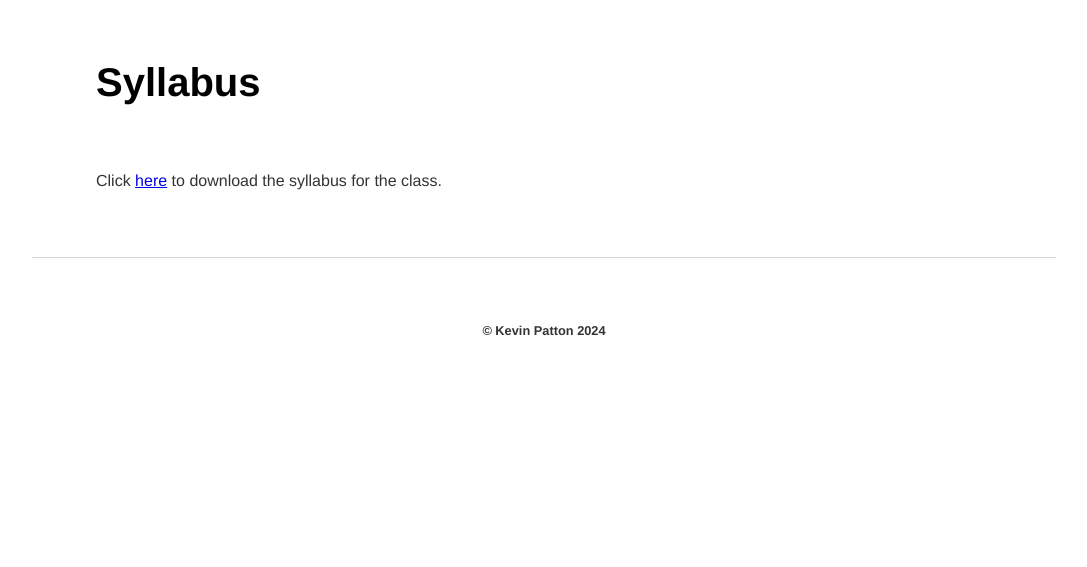
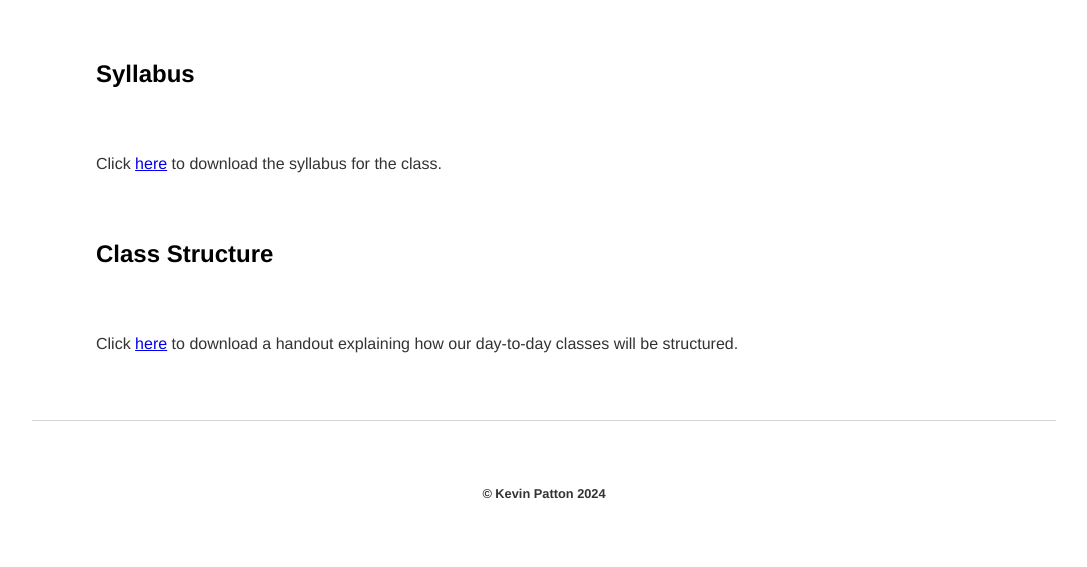
Before and after one commit to kevinjpatton/kevinjpatton.github.io, a Jekyll site: the page built from teaching/phil_2030/syllabus/index.html, in a window 1280 px wide. Shown: the part 348-915 px from the top of the page, without its empty margins (96-1183 px from the left). Built offline with Jekyll 4.4.1, drawn with Linux system fonts in a browser that asks for light colours; Markdown is read by kramdown in place of the engine named in the settings.

Commit message:
Update index.html

```diff
--- a/teaching/phil_2030/syllabus/index.html
+++ b/teaching/phil_2030/syllabus/index.html
@@ -2,5 +2,7 @@
 layout: 2030
 title: PHIL2030 - Syllabus
 ---
-<h1>Syllabus</h1>
+<h2>Syllabus</h2>
 <p>Click <a href="/teaching/phil_2030/syllabus/Syllabus_Phil_2030_Spring2024.pdf" target="_blank">here</a> to download the syllabus for the class.</p>
+<h2>Class Structure</h2>
+<p>Click <a href="/teaching/phil_2030/syllabus/Handout -1000_2000 Class Structure.pdf" target="_blank">here</a> to download a handout explaining how our day-to-day classes will be structured.</p>
```
